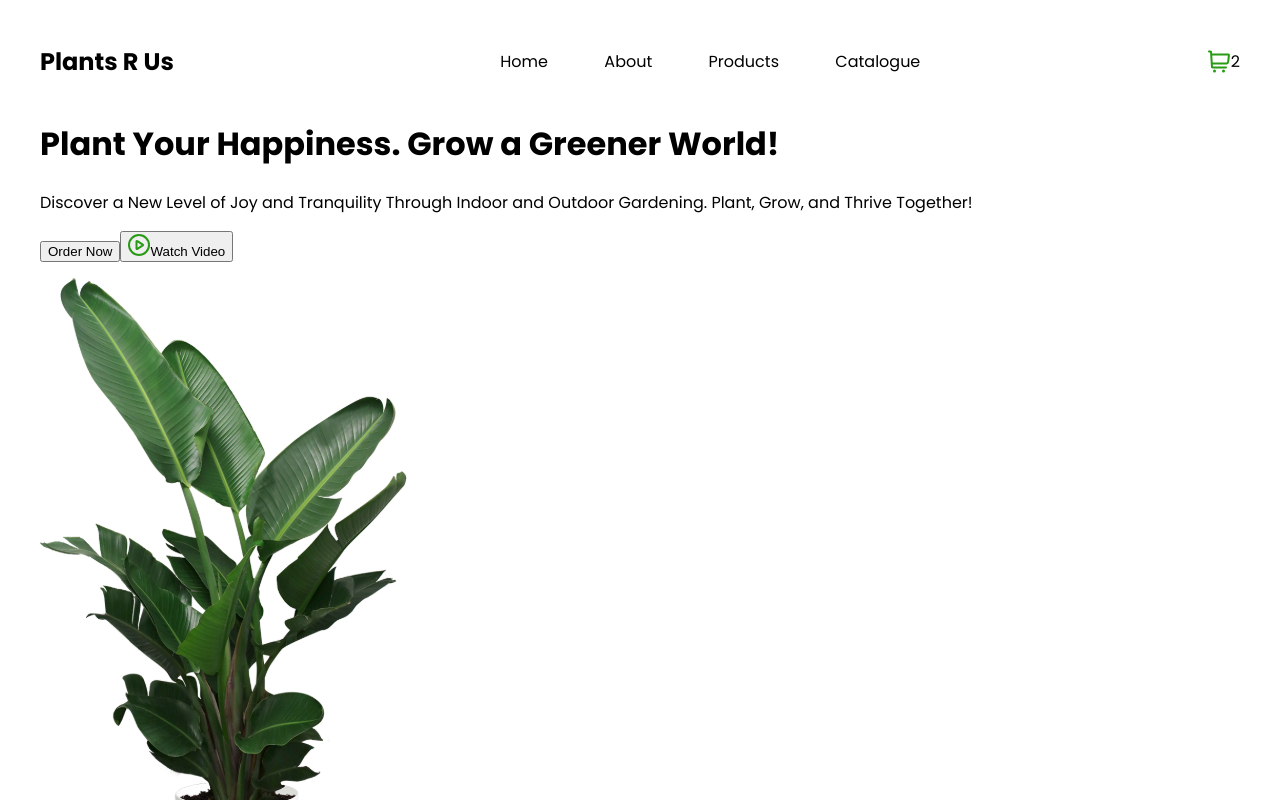
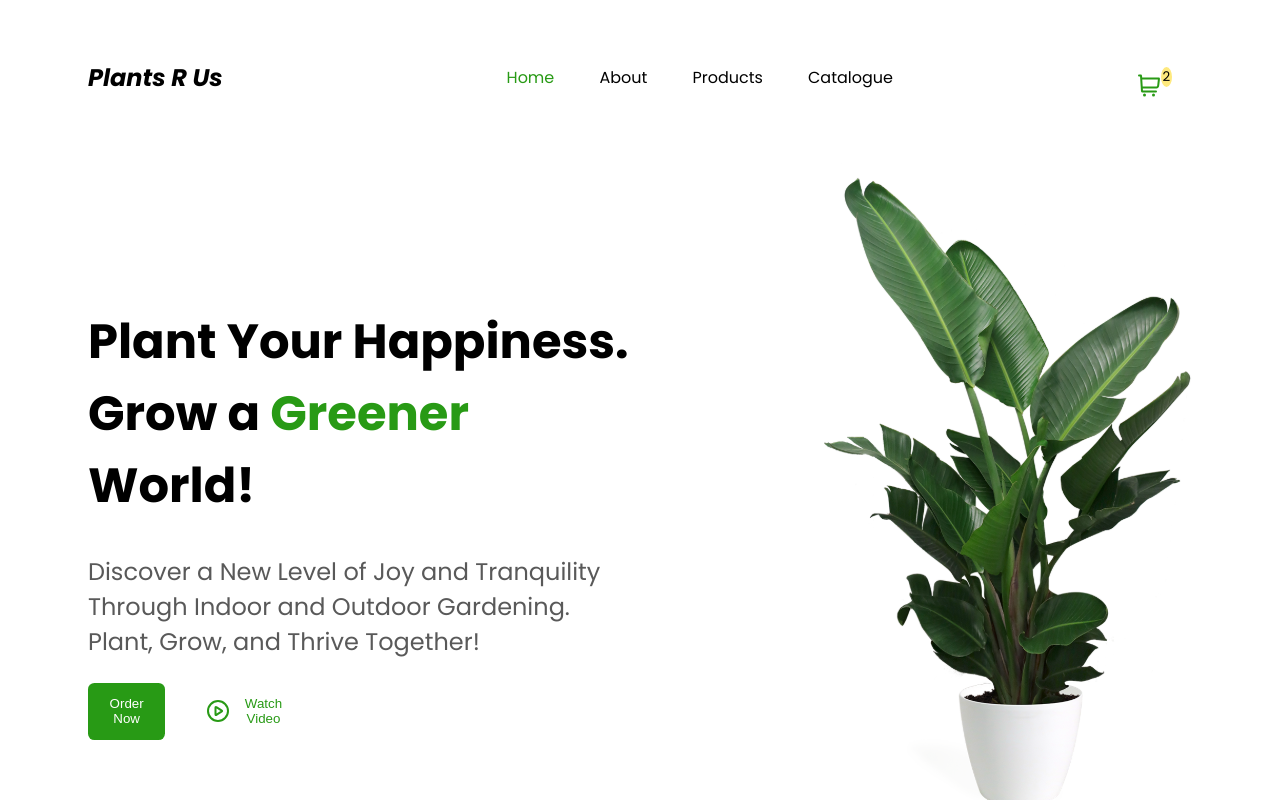
Before and after one commit to demi05/PlantsRUs, a React (Create React App) app: page / in a window 1280 px wide. Shown: the top 800 px of the page. Built offline with nearby package versions, Linux system fonts and the light colour scheme.

Commit message:
finished hero section

```diff
--- a/src/components/Arrivals.js
+++ b/src/components/Arrivals.js
@@ -11,7 +11,7 @@ const Arrivals = () => {
     <div>
       <div className="arrivals-header">
         <h2>
-          <span>New</span> Arrivals
+          New <span>Arrivals</span>
         </h2>
       </div>
       <p>Explore More</p>
--- a/src/components/Categories.js
+++ b/src/components/Categories.js
@@ -11,7 +11,7 @@ const Categories = () => {
     <div>
       <div className="categories-header">
         <h2>
-          <span>Our</span> Categories
+          Our <span>Categories</span>
         </h2>
       </div>
       <p>Explore More</p>
--- a/src/components/Hero.js
+++ b/src/components/Hero.js
@@ -2,9 +2,11 @@ import playIcon from "../assets/images/play-icon.svg";
 import heroImg from "../assets/images/PngItem_127225 1.svg";
 const Hero = () => {
   return (
-    <div>
+    <div className="hero">
       <div className="hero-text">
-        <h1>Plant Your Happiness. Grow a Greener World!</h1>
+        <h1>
+          Plant Your Happiness. Grow a <span>Greener </span>World!
+        </h1>
         <p>
           Discover a New Level of Joy and Tranquility Through Indoor and Outdoor
           Gardening. Plant, Grow, and Thrive Together!
--- a/src/components/Nav.js
+++ b/src/components/Nav.js
@@ -4,7 +4,7 @@ const Nav = () => {
     <div className="nav">
       <h2>Plants R Us</h2>
       <ul className="nav-elements">
-        <li>Home</li>
+        <li className="active">Home</li>
         <li>About</li>
         <li>Products</li>
         <li>Catalogue</li>
--- a/src/components/Testimonials.js
+++ b/src/components/Testimonials.js
@@ -4,7 +4,7 @@ const Testimonials = () => {
     <div>
       <div className="testimonials-header">
         <h2>
-          <span>Our</span> Testimonials
+          Our <span>Testimonials</span>
         </h2>
         <p>Explore More</p>
       </div>
--- a/src/index.css
+++ b/src/index.css
@@ -6,18 +6,28 @@
   --Black: rgba(0, 0, 0, 1);
   --Grey: rgba(45, 42, 36, 1);
   --Dark-Grey: rgba(45, 42, 36, 1);
+  --Very-Dark-Grey: rgba(59, 59, 59, 1);
+  --subheading: rgba(89, 89, 89, 1);
+  --Yellow: rgba(254, 233, 125, 1);
 }
 .App {
   font-family: "Poppins", sans-serif;
-  padding: 1em 2em;
+  padding: 2em 5em;
 }
 img {
   max-width: 100%;
 }
+span {
+  color: var(--Green);
+}
+/* nav  */
 .nav {
   display: flex;
   align-items: center;
   justify-content: space-between;
+}
+.nav h2 {
+  font-style: italic;
 }
 .nav ul {
   list-style: none;
@@ -26,7 +36,68 @@ img {
   justify-content: space-between;
   width: 35%;
 }
+.nav .active {
+  color: var(--Green);
+}
 .cart {
   display: flex;
+  /* border: 1px solid red; */
+  width: 5%;
   /* align-items: center; */
 }
+.cart img {
+  margin-top: 1em;
+}
+.cart p {
+  font-size: smaller;
+  background-color: var(--Yellow);
+  border-radius: 50%;
+  width: 20%;
+  text-align: center;
+}
+/* hero section  */
+.hero {
+  margin-top: 3em;
+  display: grid;
+  grid-template-columns: repeat(2, 2fr);
+  align-items: center;
+}
+/* .hero-text {
+  border: 1px solid red;
+} */
+.hero-text h1 {
+  font-size: 3rem;
+}
+.hero-text p {
+  font-size: 1.5rem;
+  color: var(--subheading);
+}
+.hero-buttons {
+  display: flex;
+  align-items: center;
+  gap: 2em;
+}
+.hero-buttons button {
+  background-color: var(--Green);
+  color: var(--White);
+  border: none;
+  padding: 1em 0.7em;
+  width: 14%;
+  border-radius: 0.4rem;
+  cursor: pointer;
+}
+.hero-buttons button:last-of-type {
+  width: 20%;
+  background-color: var(--White);
+  color: var(--Green);
+  display: flex;
+  align-items: center;
+  justify-content: space-between;
+}
+/*
+.hero-buttons button:last-of-type(1) {
+  color: var(--Green);
+} */
+.hero-img {
+  margin-left: auto;
+}
```
